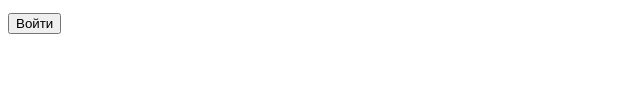
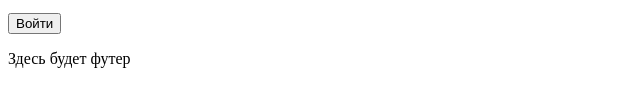
Before and after one commit to FelikMine/Portfolio, a plain HTML site: page index.html in a window 1280 px wide. Shown: the part 206-312 px from the top of the page, without its empty margins (0-640 px from the left). Drawn offline with Linux system fonts and the light colour scheme.

Commit message:
Добавление футера

```diff
--- a/index.html
+++ b/index.html
@@ -32,5 +32,9 @@
         </p>
     </form>
 
+    <footer>
+        <span> Здесь будет футер </span>
+    </footer>
+
 </body>
 </html>
```
